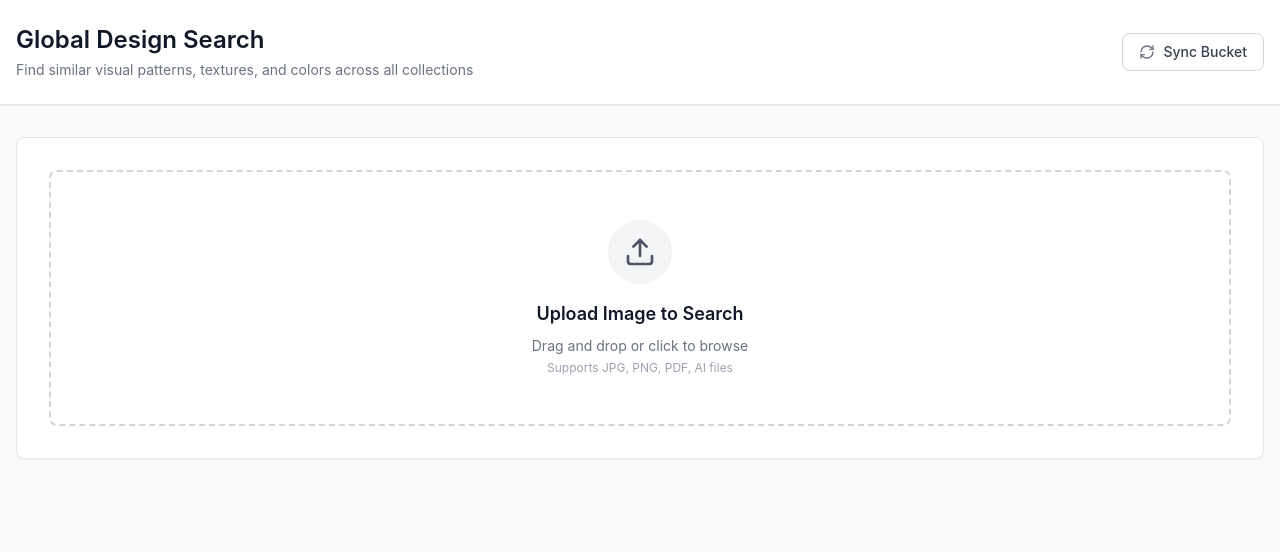
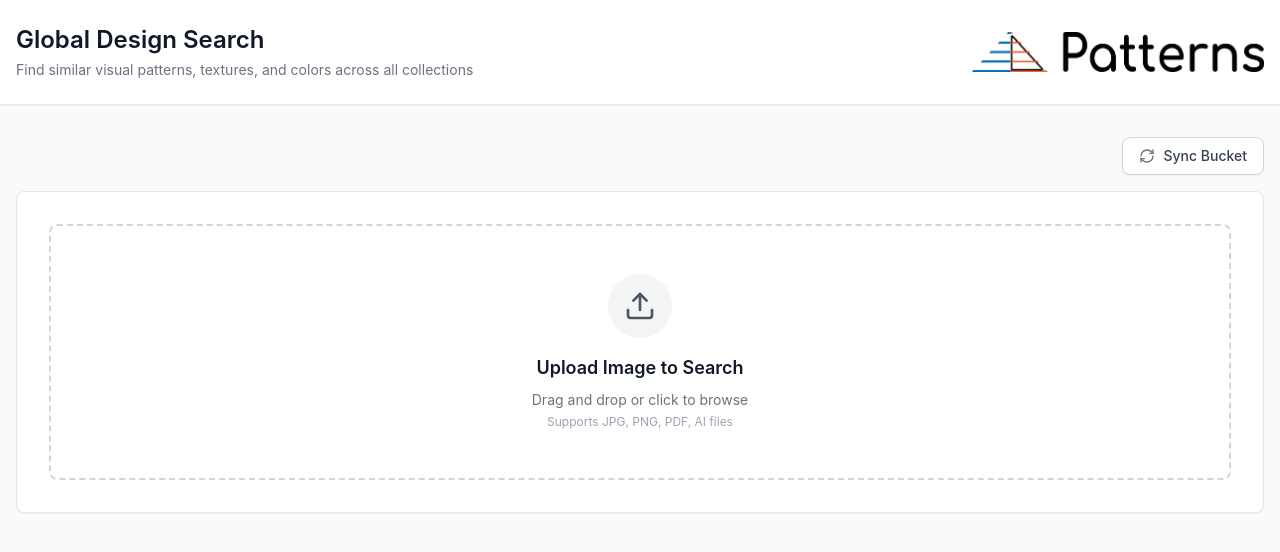
Before and after one commit to achaltrivedi/image-similarity-search, a React (Vite) app in the folder frontend/: page / in a window 1280 px wide. Shown: the top 552 px of the page. Built offline with nearby package versions, Linux system fonts and the light colour scheme.

Commit message:
style: Restore Patterns logo and move Sync Bucket button above Search Box

```diff
--- a/frontend/src/App.jsx
+++ b/frontend/src/App.jsx
@@ -87,20 +87,12 @@ function App() {
                                 Find similar visual patterns, textures, and colors across all collections
                             </p>
                         </div>
-                        <div className="flex items-center gap-4">
-                            {syncMessage && (
-                                <span className="text-sm text-blue-600 bg-blue-50 px-3 py-1.5 rounded-full animate-in fade-in transition-all">
-                                    {syncMessage}
-                                </span>
-                            )}
-                            <button
-                                onClick={handleSync}
-                                disabled={isSyncing}
-                                className="flex items-center gap-2 px-4 py-2 text-sm font-medium text-gray-700 bg-white border border-gray-300 rounded-lg hover:bg-gray-50 focus:outline-none focus:ring-2 focus:ring-offset-2 focus:ring-blue-500 disabled:opacity-50 transition-colors"
-                            >
-                                <RefreshCw className={`w-4 h-4 ${isSyncing ? 'animate-spin text-blue-600' : 'text-gray-500'}`} />
-                                {isSyncing ? 'Syncing...' : 'Sync Bucket'}
-                            </button>
+                        <div>
+                            <img
+                                src="/patterns-logo.png"
+                                alt="Patterns Logo"
+                                className="h-10 w-auto"
+                            />
                         </div>
                     </div>
                 </div>
@@ -108,10 +100,29 @@ function App() {
 
             {/* Main Content */}
             < main className="max-w-7xl mx-auto px-4 py-8" >
+                {/* Action Bar (above Search Box) */}
+                <div className="flex justify-end mb-4">
+                    <div className="flex items-center gap-4">
+                        {syncMessage && (
+                            <span className="text-sm text-blue-600 bg-blue-50 px-3 py-1.5 rounded-full animate-in fade-in transition-all shadow-sm border border-blue-100">
+                                {syncMessage}
+                            </span>
+                        )}
+                        <button
+                            onClick={handleSync}
+                            disabled={isSyncing}
+                            className="flex items-center gap-2 px-4 py-2 text-sm font-medium text-gray-700 bg-white border border-gray-300 rounded-lg hover:bg-gray-50 focus:outline-none focus:ring-2 focus:ring-offset-2 focus:ring-blue-500 disabled:opacity-50 shadow-sm transition-colors"
+                        >
+                            <RefreshCw className={`w-4 h-4 ${isSyncing ? 'animate-spin text-blue-600' : 'text-gray-500'}`} />
+                            {isSyncing ? 'Syncing...' : 'Sync Bucket'}
+                        </button>
+                    </div>
+                </div>
+
                 {/* Search Box */}
-                < div className="mb-8" >
+                <div className="mb-8">
                     <SearchBox onSearch={handleSearch} loading={loading} />
-                </div >
+                </div>
 
                 {/* Loading State */}
                 {
```
